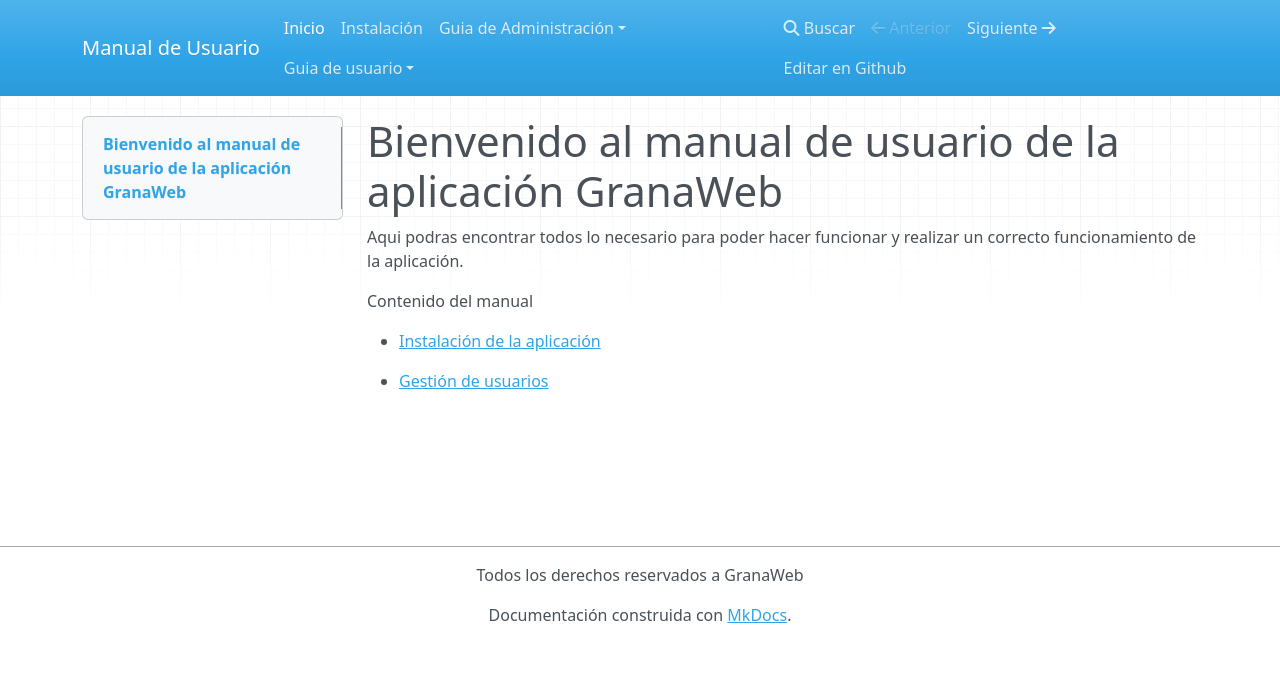
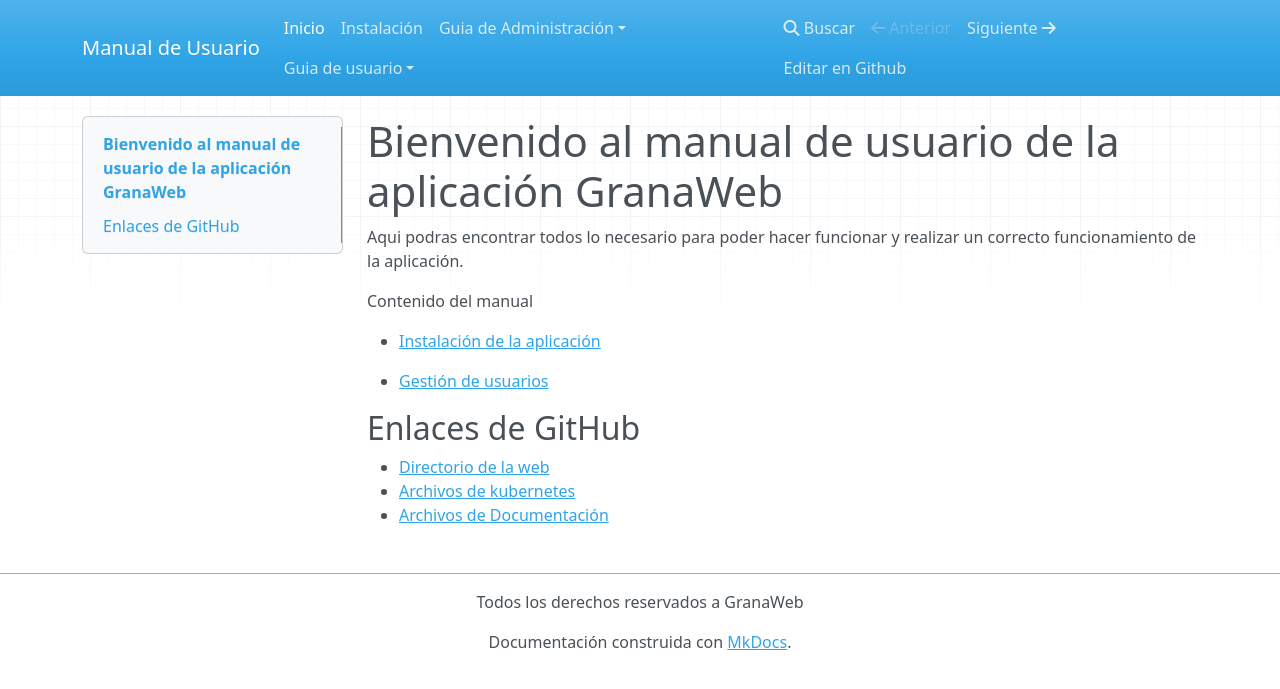
Before and after one commit to adrianb30/ManualUsuarioGranaWeb, an MkDocs documentation site: the page built from docs/index.md, in a window 1280 px wide. Shown: the top 689 px of the page. Built offline with MkDocs 1.6.1, drawn with Linux system fonts in a browser that asks for light colours; nearby versions of some CDN libraries.

Commit message:
Añadir enlaces GitHub

```diff
--- a/docs/index.md
+++ b/docs/index.md
@@ -7,3 +7,9 @@ Contenido del manual
 - [Instalación de la aplicación](./instalacion.md)
 
 - [Gestión de usuarios](./usuarios.md)
+
+## Enlaces de GitHub
+
+- [Directorio de la web](https://github.com/adrianb30/GranaWeb)
+- [Archivos de kubernetes](https://github.com/adrianb30/backupKubernetes)
+- [Archivos de Documentación](https://github.com/adrianb30/ManualUsuarioGranaWeb)
```
